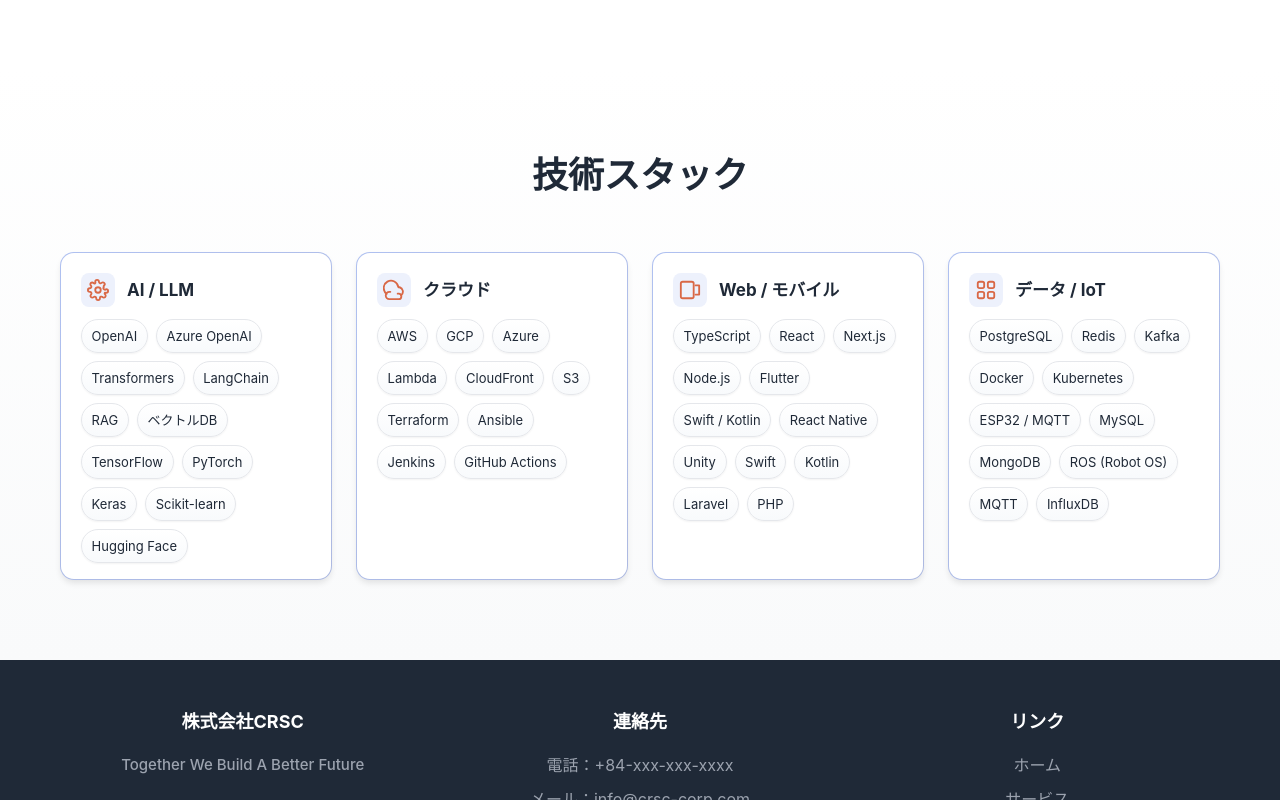
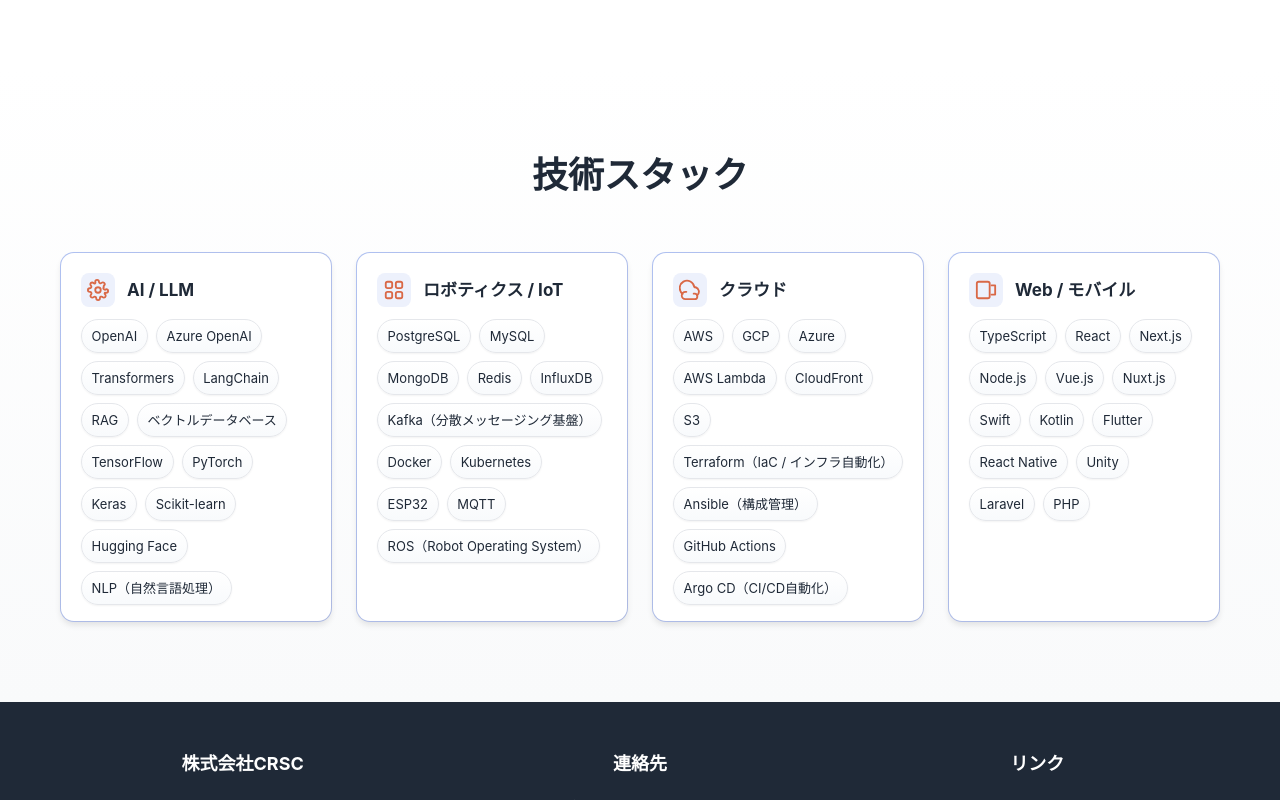
Before and after one commit to nguyenvanan2730/crsc, a website: page index.html in a window 1280 px wide. Shown: the part 2000-2800 px from the top of the page. Drawn offline with Linux system fonts and the light colour scheme.

Commit message:
Update service descriptions and footer contact information for clarity and accuracy
- Revised service descriptions to better reflect offerings in IoT and robotics.
- Updated footer contact details, including phone number and address, for accuracy.
- Enhanced navigation link text for consistency with branding.

```diff
--- a/index.html
+++ b/index.html
@@ -29,7 +29,7 @@
                     <ul class="nav-list">
                         <li><a href="#home" data-ja="ホーム" data-en="Home">ホーム</a></li>
                         <li><a href="#services" data-ja="サービス" data-en="Services">サービス</a></li>
-                        <li><a href="#about" data-ja="CRSCとは" data-en="About">CRSCとは</a></li>
+                        <li><a href="#about" data-ja="CRSCとは" data-en="About CRSC">CRSCとは</a></li>
                         <li class="lang-switch">
                             <button id="langToggle" class="lang-btn" aria-label="Language switch">
                                 <span class="lang-ja active">日本語</span> / <span class="lang-en">English</span>
@@ -108,7 +108,7 @@
                         </svg>
                     </div>
                     <h3 class="service-title" data-ja="IoT & ロボティクス" data-en="IoT & Robotics">IoT & ロボティクス</h3>
-                    <p class="service-description" data-ja="ドローン、スマートセンサー、ロボット制御システムの開発まで、エンドツーエンドのIoT・ロボティクスソリューションを提供します。" data-en="We offer end-to-end IoT and robotics solutions including drones, smart sensors, and robot control systems.">ドローン、スマートセンサー、ロボット制御システムの開発まで、エンドツーエンドのIoT・ロボティクスソリューションを提供します。</p>
+                    <p class="service-description" data-ja="ドローン、ロボット制御システムの開発まで、エンドツーエンドのIoT・ロボティクスソリューションを提供します。" data-en="We offer end-to-end IoT and robotics solutions including drones, and robot control systems.">ドローン、ロボット制御システムの開発まで、エンドツーエンドのIoT・ロボティクスソリューションを提供します。</p>
                 </div>
 
                 <!-- Service 3 -->
@@ -193,12 +193,41 @@
                         <span class="chip" data-ja="Transformers" data-en="Transformers">Transformers</span>
                         <span class="chip" data-ja="LangChain" data-en="LangChain">LangChain</span>
                         <span class="chip" data-ja="RAG" data-en="RAG">RAG</span>
-                        <span class="chip" data-ja="ベクトルDB" data-en="Vector DB">ベクトルDB</span>
+                        <span class="chip" data-ja="ベクトルデータベース" data-en="Vector Database">ベクトルデータベース</span>
                         <span class="chip" data-ja="TensorFlow" data-en="TensorFlow">TensorFlow</span>
                         <span class="chip" data-ja="PyTorch" data-en="PyTorch">PyTorch</span>
                         <span class="chip" data-ja="Keras" data-en="Keras">Keras</span>
                         <span class="chip" data-ja="Scikit-learn" data-en="Scikit-learn">Scikit-learn</span>
                         <span class="chip" data-ja="Hugging Face" data-en="Hugging Face">Hugging Face</span>
+                        <span class="chip" data-ja="NLP（自然言語処理）" data-en="NLP (Natural Language Processing)">NLP（自然言語処理）</span>
+                    </div>
+                </div>
+
+                <!-- Robotics / IoT -->
+                <div class="stack-card">
+                    <div class="stack-card-head">
+                        <div class="stack-icon" aria-hidden="true">
+                            <svg xmlns="http://www.w3.org/2000/svg" viewBox="0 0 24 24" fill="none" stroke="currentColor" stroke-width="2" stroke-linecap="round" stroke-linejoin="round">
+                                <rect x="3" y="3" width="7" height="7" rx="2"></rect>
+                                <rect x="14" y="3" width="7" height="7" rx="2"></rect>
+                                <rect x="3" y="14" width="7" height="7" rx="2"></rect>
+                                <rect x="14" y="14" width="7" height="7" rx="2"></rect>
+                            </svg>
+                        </div>
+                        <h3 data-ja="ロボティクス / IoT" data-en="Robotics / IoT">ロボティクス / IoT</h3>
+                    </div>
+                    <div class="stack-chips">
+                        <span class="chip">PostgreSQL</span>
+                        <span class="chip">MySQL</span>
+                        <span class="chip">MongoDB</span>
+                        <span class="chip">Redis</span>
+                        <span class="chip">InfluxDB</span>
+                        <span class="chip" data-ja="Kafka（分散メッセージング基盤）" data-en="Kafka (Distributed Messaging)">Kafka（分散メッセージング基盤）</span>
+                        <span class="chip">Docker</span>
+                        <span class="chip">Kubernetes</span>
+                        <span class="chip">ESP32</span>
+                        <span class="chip">MQTT</span>
+                        <span class="chip" data-ja="ROS（Robot Operating System）" data-en="ROS (Robot Operating System)">ROS（Robot Operating System）</span>
                     </div>
                 </div>
 
@@ -217,13 +246,13 @@
                         <span class="chip">AWS</span>
                         <span class="chip">GCP</span>
                         <span class="chip">Azure</span>
-                        <span class="chip">Lambda</span>
+                        <span class="chip">AWS Lambda</span>
                         <span class="chip">CloudFront</span>
                         <span class="chip">S3</span>
-                        <span class="chip">Terraform</span>
-                        <span class="chip">Ansible</span>
-                        <span class="chip">Jenkins</span>
+                        <span class="chip" data-ja="Terraform（IaC / インフラ自動化）" data-en="Terraform (IaC / Infrastructure Automation)">Terraform（IaC / インフラ自動化）</span>
+                        <span class="chip" data-ja="Ansible（構成管理）" data-en="Ansible (Configuration Management)">Ansible（構成管理）</span>
                         <span class="chip">GitHub Actions</span>
+                        <span class="chip" data-ja="Argo CD（CI/CD自動化）" data-en="Argo CD (CI/CD Automation)">Argo CD（CI/CD自動化）</span>
                     </div>
                 </div>
 
@@ -243,42 +272,15 @@
                         <span class="chip">React</span>
                         <span class="chip">Next.js</span>
                         <span class="chip">Node.js</span>
+                        <span class="chip">Vue.js</span>
+                        <span class="chip">Nuxt.js</span>
+                        <span class="chip">Swift</span>
+                        <span class="chip">Kotlin</span>
                         <span class="chip">Flutter</span>
-                        <span class="chip">Swift / Kotlin</span>
                         <span class="chip">React Native</span>
                         <span class="chip">Unity</span>
-                        <span class="chip">Swift</span>
-                        <span class="chip">Kotlin</span>
                         <span class="chip">Laravel</span>
                         <span class="chip">PHP</span>
-                    </div>
-                </div>
-
-                <!-- Data / IoT -->
-                <div class="stack-card">
-                    <div class="stack-card-head">
-                        <div class="stack-icon" aria-hidden="true">
-                            <svg xmlns="http://www.w3.org/2000/svg" viewBox="0 0 24 24" fill="none" stroke="currentColor" stroke-width="2" stroke-linecap="round" stroke-linejoin="round">
-                                <rect x="3" y="3" width="7" height="7" rx="2"></rect>
-                                <rect x="14" y="3" width="7" height="7" rx="2"></rect>
-                                <rect x="3" y="14" width="7" height="7" rx="2"></rect>
-                                <rect x="14" y="14" width="7" height="7" rx="2"></rect>
-                            </svg>
-                        </div>
-                        <h3 data-ja="データ / IoT" data-en="Data / IoT">データ / IoT</h3>
-                    </div>
-                    <div class="stack-chips">
-                        <span class="chip">PostgreSQL</span>
-                        <span class="chip">Redis</span>
-                        <span class="chip">Kafka</span>
-                        <span class="chip">Docker</span>
-                        <span class="chip">Kubernetes</span>
-                        <span class="chip">ESP32 / MQTT</span>
-                        <span class="chip">MySQL</span>
-                        <span class="chip">MongoDB</span>
-                        <span class="chip">ROS (Robot OS)</span>
-                        <span class="chip">MQTT</span>
-                        <span class="chip">InfluxDB</span>
                     </div>
                 </div>
             </div>
@@ -332,9 +334,9 @@
                 <div class="footer-section">
                     <h4 data-ja="連絡先" data-en="Contact">連絡先</h4>
                     <ul class="footer-contact">
-                        <li><span data-ja="電話：+84-xxx-xxx-xxxx" data-en="Phone: +84-xxx-xxx-xxxx">電話：+84-xxx-xxx-xxxx</span></li>
+                        <li><span data-ja="電話：+81-070-123-4567" data-en="Phone: +81-070-123-4567">電話：+81-070-123-4567</span></li>
                         <li><span data-ja="メール：info@crsc-corp.com" data-en="Email: info@crsc-corp.com">メール：info@crsc-corp.com</span></li>
-                        <li><span data-ja="所在地：川崎市、神奈川県、日本" data-en="Address: Ho Chi Minh City, Vietnam">所在地：川崎市、神奈川県、日本</span></li>
+                        <li><span data-ja="所在地：川崎市、神奈川県、日本" data-en="Address: Kawasaki City, Kanagawa, Japan">所在地：川崎市、神奈川県、日本</span></li>
                     </ul>
                 </div>
                 <div class="footer-section">
@@ -342,7 +344,7 @@
                     <ul>
                         <li><a href="#home" data-ja="ホーム" data-en="Home">ホーム</a></li>
                         <li><a href="#services" data-ja="サービス" data-en="Services">サービス</a></li>
-                        <li><a href="#about" data-ja="CRSCとは" data-en="About">CRSCとは</a></li>
+                        <li><a href="#about" data-ja="CRSCとは" data-en="About CRSC">CRSCとは</a></li>
                     </ul>
                 </div>
             </div>
--- a/script.js
+++ b/script.js
@@ -139,12 +139,12 @@
 // Hero background slideshow
 if (heroSlideshow) {
     const prefersReducedMotion = window.matchMedia('(prefers-reduced-motion: reduce)').matches;
-    // Default images representing services (AI, IoT, Development, Cloud/Business)
+    // Images representing CRSC services: AI-driven development, IoT & Robotics, Software Development, IT Outsourcing
     const heroImages = [
-        'https://images.unsplash.com/photo-1504384308090-c894fdcc538d?auto=format&fit=crop&w=1920&q=60', // AI
-        'https://images.unsplash.com/photo-1518779578993-ec3579fee39f?auto=format&fit=crop&w=1920&q=60', // IoT
-        'https://images.unsplash.com/photo-1517433456452-f9633a875f6f?auto=format&fit=crop&w=1920&q=60', // Development
-        'https://images.unsplash.com/photo-1498050108023-c5249f4df085?auto=format&fit=crop&w=1920&q=60'  // Cloud/Infra
+        'https://images.unsplash.com/photo-1677442136019-21780ecad995?auto=format&fit=crop&w=1920&q=80', // AI/Machine Learning - neural network visualization
+        'https://images.unsplash.com/photo-1620712943543-bcc4688e7485?auto=format&fit=crop&w=1920&q=80', // Robotics - robotic arm manufacturing
+        'https://images.unsplash.com/photo-1522071820081-009f0129c71c?auto=format&fit=crop&w=1920&q=80', // Software Development - team collaboration
+        'https://images.unsplash.com/photo-1551434678-e076c223a692?auto=format&fit=crop&w=1920&q=80'  // IT/Business - professional tech workspace
     ];
 
     const slides = heroImages.map((url, idx) => {
```
